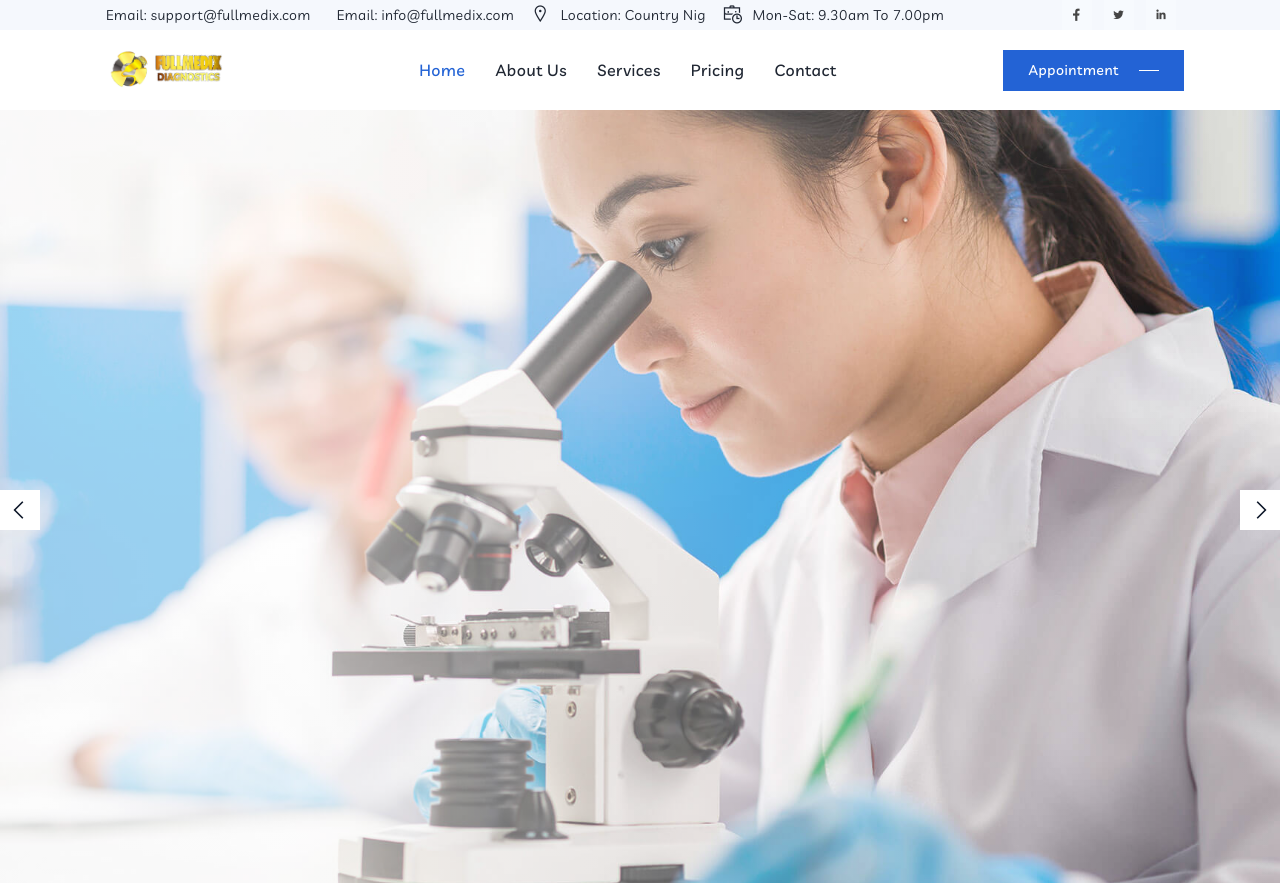
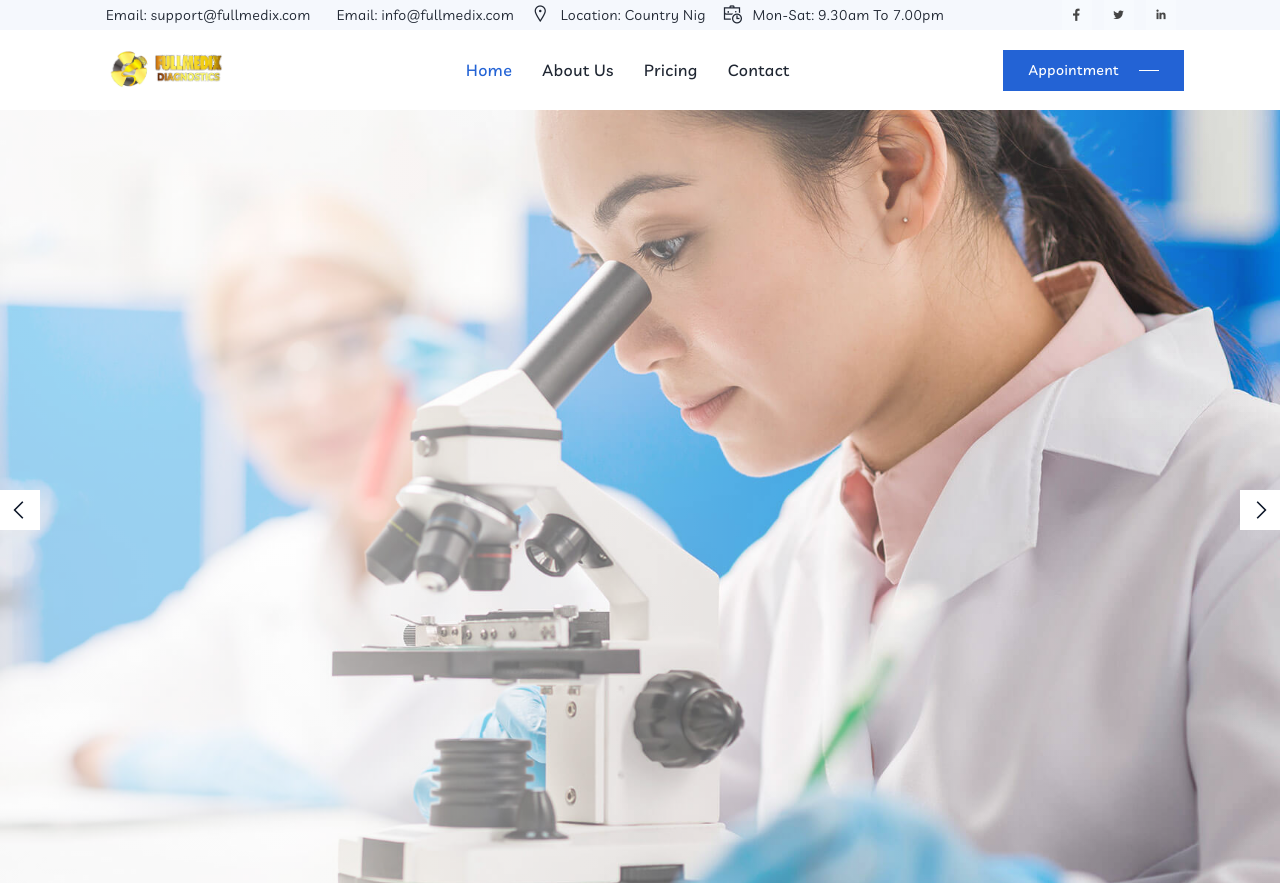
Before and after one commit to letambari/fullmedical, a plain HTML site: page index.html in a window 1280 px wide. Shown: the top 883 px of the page. Drawn offline with nearby package versions, Linux system fonts and the light colour scheme; some icons are missing; a web font is replaced by a local one.

Commit message:
index.html

```diff
--- a/index.html
+++ b/index.html
@@ -12,7 +12,7 @@
 <meta name="viewport" content="width=device-width, initial-scale=1">
 
 <!-- Title -->
-<title>FullMedix - Laboratory & Science Research HTML5 Template</title>
+<title>FullMedix - Laboratory & Science Research</title>
 
 <!-- favicon icon -->
 <link rel="shortcut icon" href="images/thelogo.png" />
@@ -157,9 +157,9 @@
                 <!-- Home -->
                 <li class="nav-item dropdown"> <a class="nav-link active" href="#">Home</a></li>
                 <li class="nav-item dropdown"> <a class="nav-link" href="about/">About Us</a>
-                  <li class="nav-item dropdown"> <a class="nav-link" href="#">Services</a>
+                  <!-- <li class="nav-item dropdown"> <a class="nav-link" href="#">Services</a> -->
                     <li class="nav-item dropdown"> <a class="nav-link" href="pricing/">Pricing</a>
-                    <li class="nav-item dropdown"> <a class="nav-link" href="#">Contact</a>
+                    <li class="nav-item dropdown"> <a class="nav-link" href="contact/">Contact</a>
 
             </div>
             <div class="right-nav align-items-center d-flex justify-content-end">
```
Also changed, not shown: 1 other file.
